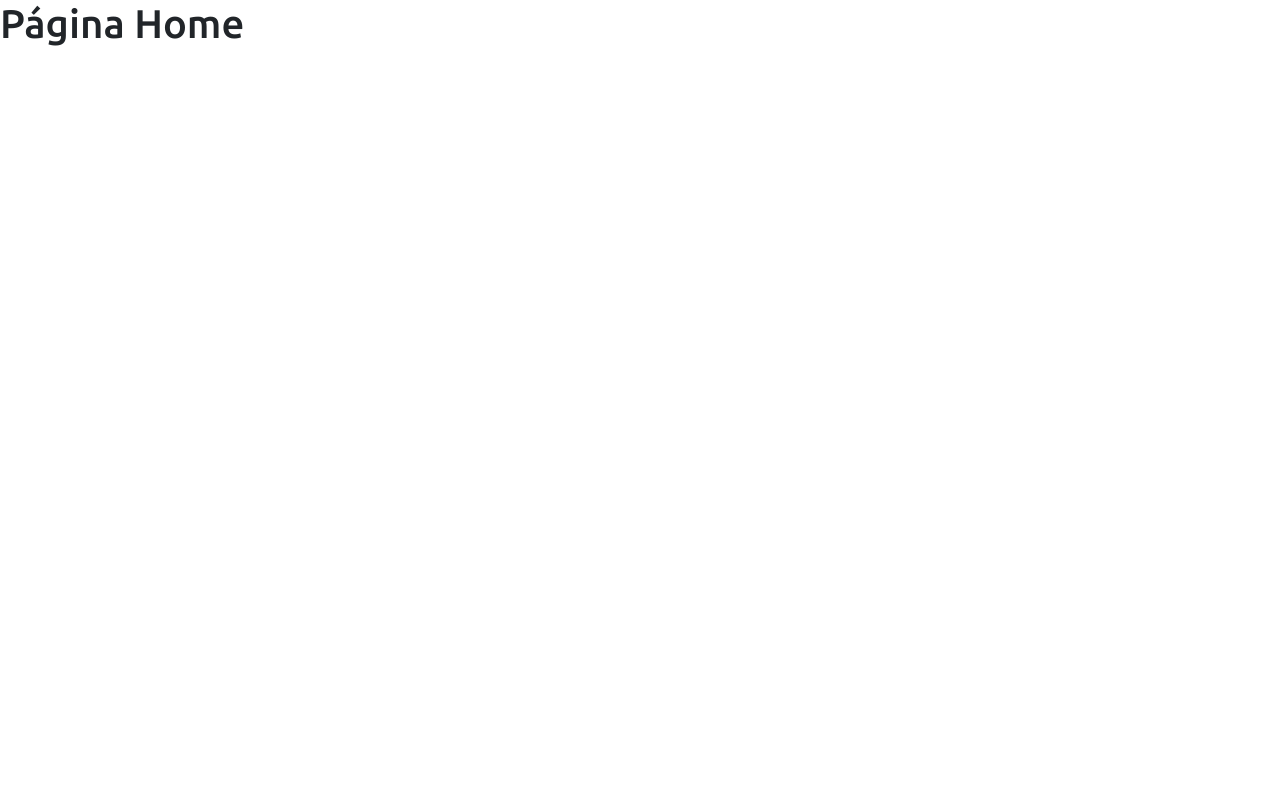
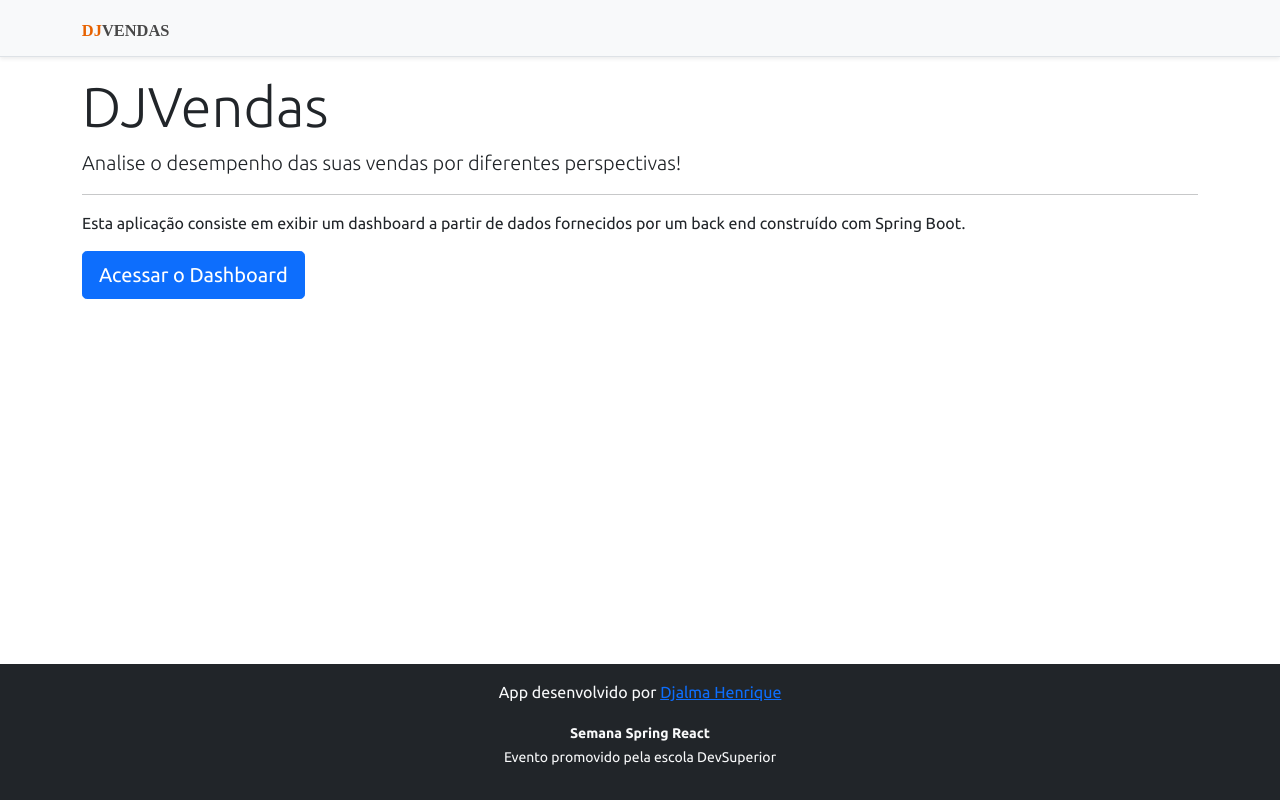
Before and after one commit to DjalmaHenry/projeto-sds3, a React (Create React App) app in the folder frontend/: page / in a window 1280 px wide. Built offline with nearby package versions, Linux system fonts and the light colour scheme.

Commit message:
Home navigation

```diff
--- a/frontend/src/components/NavBar/index.tsx
+++ b/frontend/src/components/NavBar/index.tsx
@@ -1,11 +1,14 @@
 import ImgDjDark from "assets/img/dj-dark.svg";
+import { Link } from "react-router-dom";
 
 function NavBar() {
   return (
     <div className="d-flex flex-column flex-md-row align-items-center p-3 px-md-4 mb-3 bg-light border-bottom shadow-sm">
       <div className="container">
         <nav className="my-2 my-md-0 mr-md-3">
-          <img src={ImgDjDark} alt="DevSuperior" width="120" />
+          <Link to="/">
+            <img src={ImgDjDark} alt="DevSuperior" width="120" />
+          </Link>
         </nav>
       </div>
     </div>
--- a/frontend/src/pages/Home/index.tsx
+++ b/frontend/src/pages/Home/index.tsx
@@ -1,8 +1,31 @@
+import Footer from "components/Footer";
+import NavBar from "components/NavBar";
+import { Link } from "react-router-dom";
+
 function Home() {
   return (
-      <div>
-          <h1>Página Home</h1>
+    <>
+      <NavBar />
+
+      <div className="container">
+        <div className="jumbotron">
+          <h1 className="display-4">DJVendas</h1>
+          <p className="lead">
+            Analise o desempenho das suas vendas por diferentes perspectivas!
+          </p>
+          <hr />
+          <p>
+            Esta aplicação consiste em exibir um dashboard a partir de dados
+            fornecidos por um back end construído com Spring Boot.
+          </p>
+          <Link className="btn btn-primary btn-lg" to="/dashboard">
+            Acessar o Dashboard
+          </Link>
+        </div>
       </div>
+
+      <Footer />
+    </>
   );
 }
 
```
